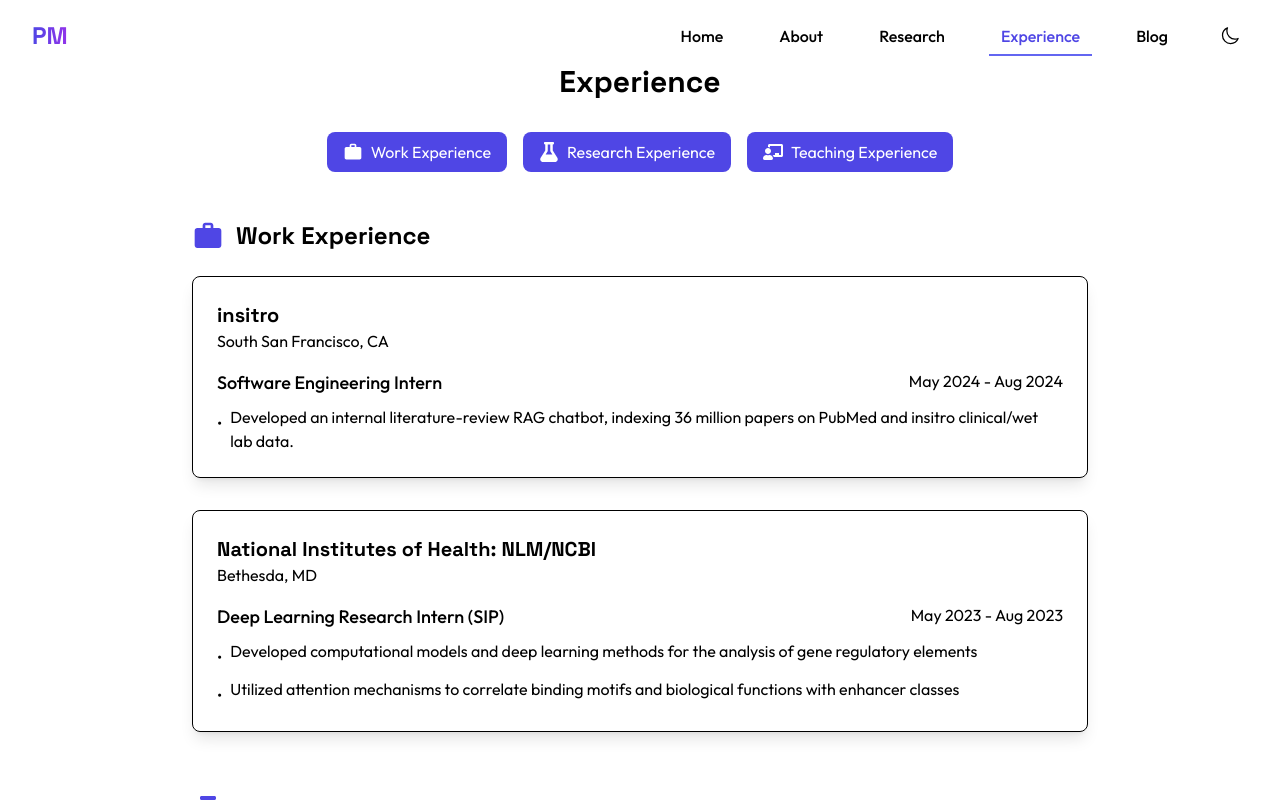
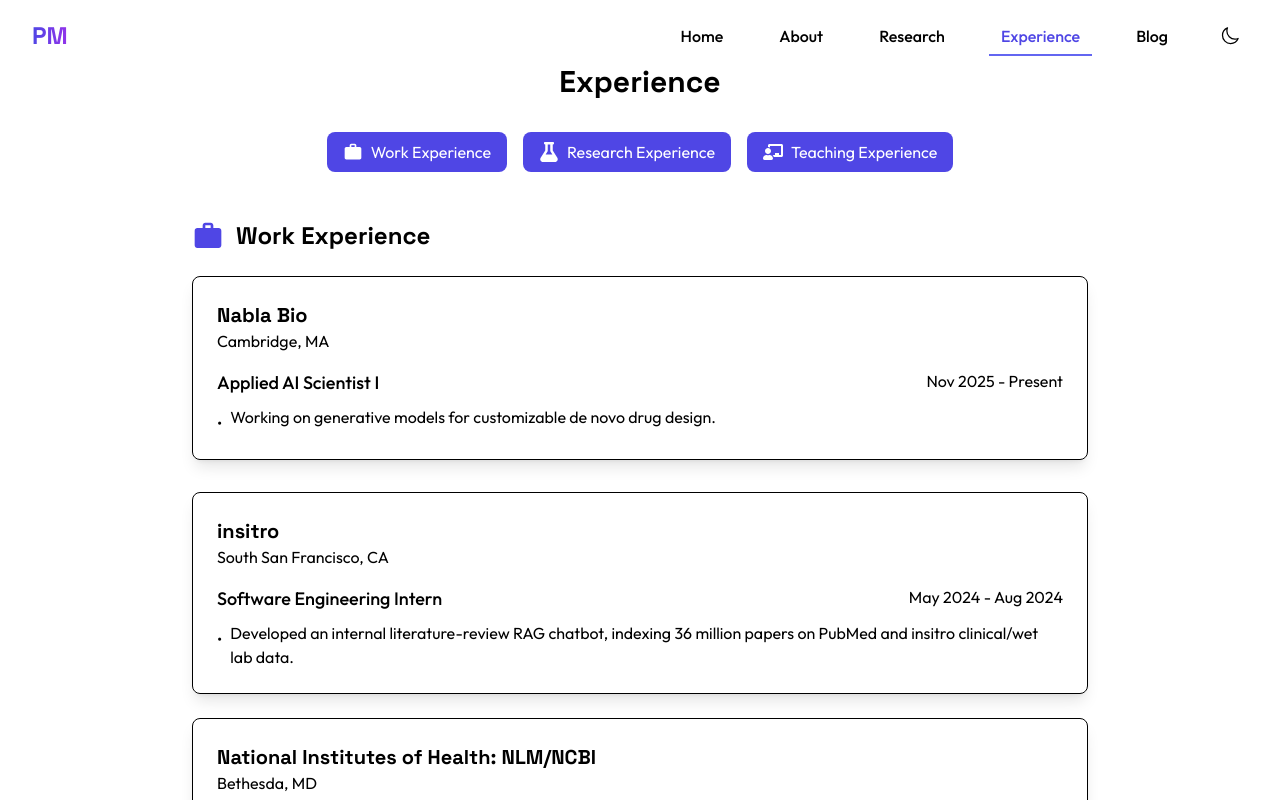
Before and after one commit to pmahable/pmahable.github.io, a Next.js app: page /experience in a window 1280 px wide. Shown: the top 800 px of the page. Built offline with nearby package versions, Linux system fonts and the light colour scheme.

Commit message:
November Update

```diff
--- a/app/components/About.tsx
+++ b/app/components/About.tsx
@@ -61,7 +61,7 @@
         >
           <div className="prose prose-lg text-foreground/80">
             <p>
-            I&apos;m a Computer Science and Applied Mathematics student at Brown University. I enjoy the intersection of computer science, biology, chemistry, and math. Particularly, my research interests lie in developing interpretable methods geared towards complex biological/healthcare datasets. Outside of research, I am very passionate in teaching and making computer science more accessible!
+            I&apos;m currently working on generative models for de novo antibody design at Nabla Bio! I enjoy the intersection of computer science, biology, chemistry, and math. Particularly, my research interests lie in developing interpretable methods geared towards complex biological/healthcare datasets. Outside of research, I am very passionate in teaching and making computer science more accessible!
             </p>
             <br />
             <p>
--- a/app/components/Experience.tsx
+++ b/app/components/Experience.tsx
@@ -19,6 +19,20 @@
 }
 
 const experiences: ExperienceItem[] = [
+  {
+    company: 'Nabla Bio',
+    location: 'Cambridge, MA',
+    category: 'work',
+    positions: [
+      {
+        role: 'Applied AI Scientist I',
+        date: 'Nov 2025 - Present',
+        points: [
+          'Working on generative models for customizable de novo drug design.'
+        ]
+      }
+    ]
+  },
   {
     company: 'insitro',
     location: 'South San Francisco, CA',
```
